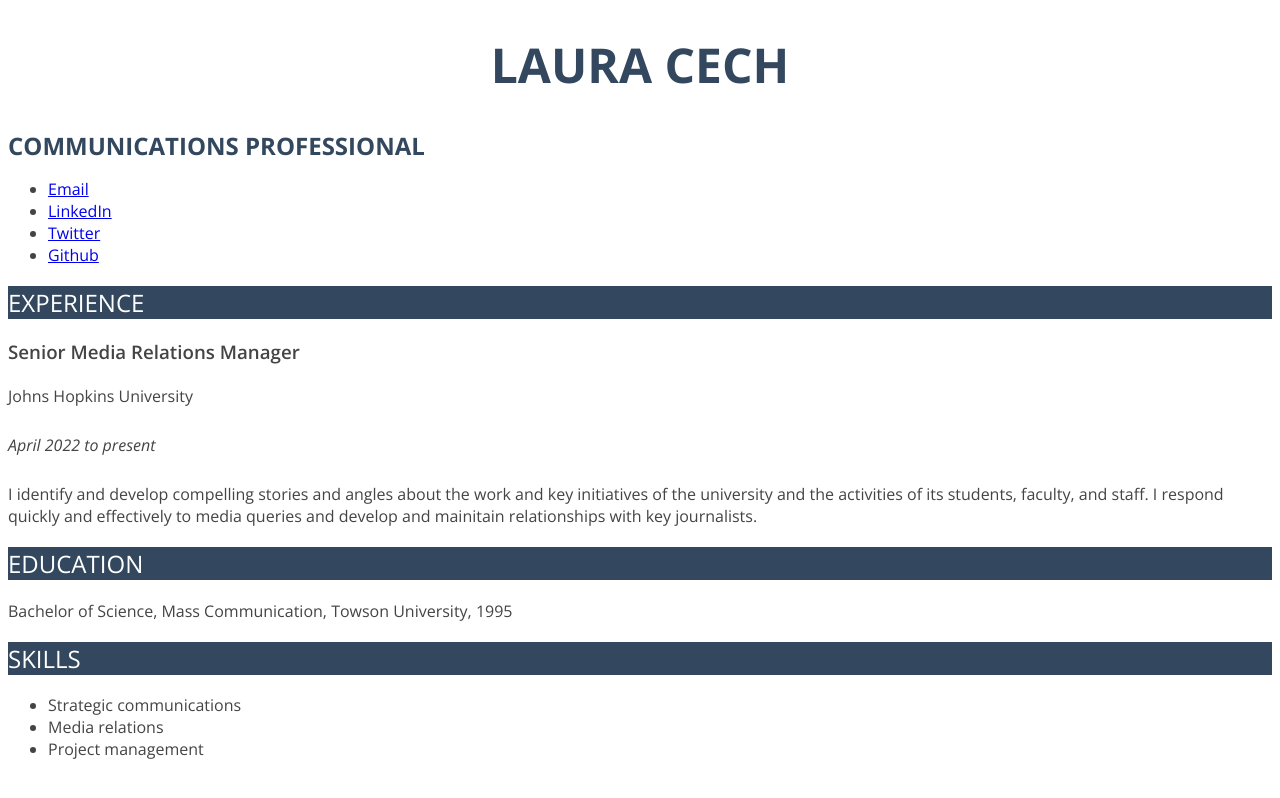
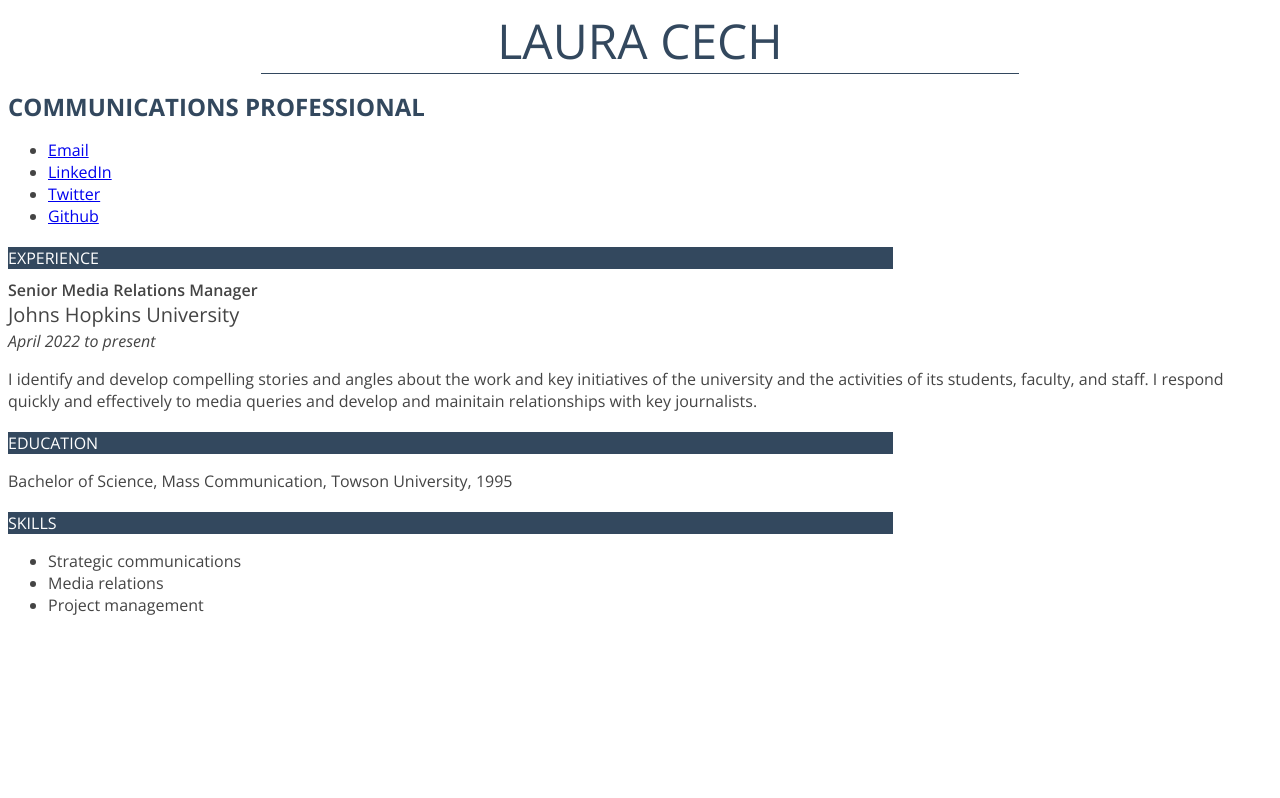
Before and after one commit to lcbcech/Laura-Cech-JOUR652, a plain HTML site: page resume/index.html in a window 1280 px wide. Drawn offline with nearby package versions, Linux system fonts and the light colour scheme.

Commit message:
changed h tags to div classes

```diff
--- a/resume/index.html
+++ b/resume/index.html
@@ -13,7 +13,7 @@
 
 <body>
 
-  <h1>Laura Cech</h1>
+  <div id="name">Laura Cech</div>
   <p><strong>Communications Professional</strong></p>
     <!--<p><img src="1516509678780.jpeg" width="250px" alt="Laura Cech headshot"><p>-->
   <ul>
@@ -23,17 +23,17 @@
   <li><a href="https://github.com/lcbcech">Github</a></li>
   </ul>
 
-<h2>Experience</h2>
-<h3>Senior Media Relations Manager</h3>
-<h4>Johns Hopkins University</h4>
-<h5>April 2022 to present</h5>
+<div class="sectionheader">Experience</div>
+<div class="jobtitle">Senior Media Relations Manager</div>
+<div class="organization">Johns Hopkins University</div>
+<div class="date">April 2022 to present</div>
 
   <p>I identify and develop compelling stories and angles about the work and key initiatives of the university and the activities of its students, faculty, and staff. I respond quickly and effectively to media queries and develop and mainitain relationships with key journalists.</p>
 
-<h2>Education</h2>
+<div class="sectionheader">Education</div>
   <p>Bachelor of Science, Mass Communication, Towson University, 1995</p>
 
-<h2>Skills</h2>
+<div class="sectionheader">Skills</div>
 
 <ul>
   	<li>Strategic communications</li>
--- a/resume/style.css
+++ b/resume/style.css
@@ -9,11 +9,16 @@ font-size: 1em;
 
 /*  style for name */
 
-h1{
+#name{
   font-size: 3em;
   color: #33485e;
   text-align: center;
   text-transform: uppercase;
+  border-bottom: 1px solid #33485e;
+  width: 60%;
+  min-width: 300px;
+  margin: 0 auto;
+
 }
 
 /*  style for title */
@@ -24,34 +29,51 @@ strong{
   color: #33485e;
 }
 /*  styles for sections */
-h2{
+.sectionheader{
   font-size: 1.5 em;
   text-transform: uppercase;
   color: white;
   background-color: #33485e;
   font-weight: 400;
+  margin-bottom: 10px;
+  margin-top: 20px;
+  margin-left: 0px;
+  margin-right: 0px;
+  width: 70%;
+  min-width: 300px;
 }
 
 /*  style for job title */
-h3{
+.jobtitle{
   font-weight: 600;
   font-size: 1.5 em;
 }
 
 /*  styles for job entity */
-h4{
+.organization{
   font-weight: 400;
-  font-size: 1.5 em;
+  font-size: 1.25em;
 }
 
 /*  style for dates */
-h5{
+.date{
   font-weight: 400;
   font-size: 1em;
   font-style: italic;
+  margin-top: 2px;
+  margin-bottom: 0;
+  margin-left: 0;
+  margin-right: 0;
 }
 /*  styles for lists */
 
 li{
   font-size: 1em;
 }
+
+#container{
+  width:100%;
+  max-width: 1200px;
+  margin: 0 auto;
+  padding-bottom: 50px;
+}
```
